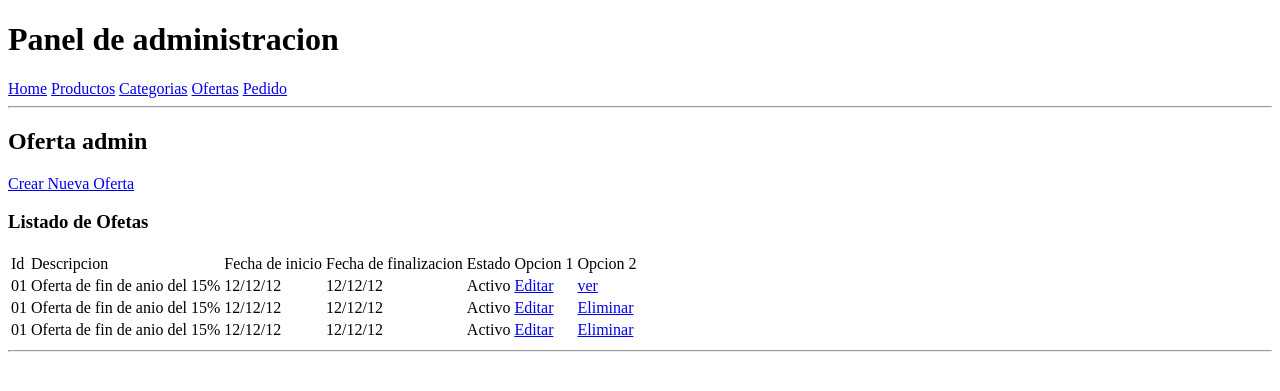
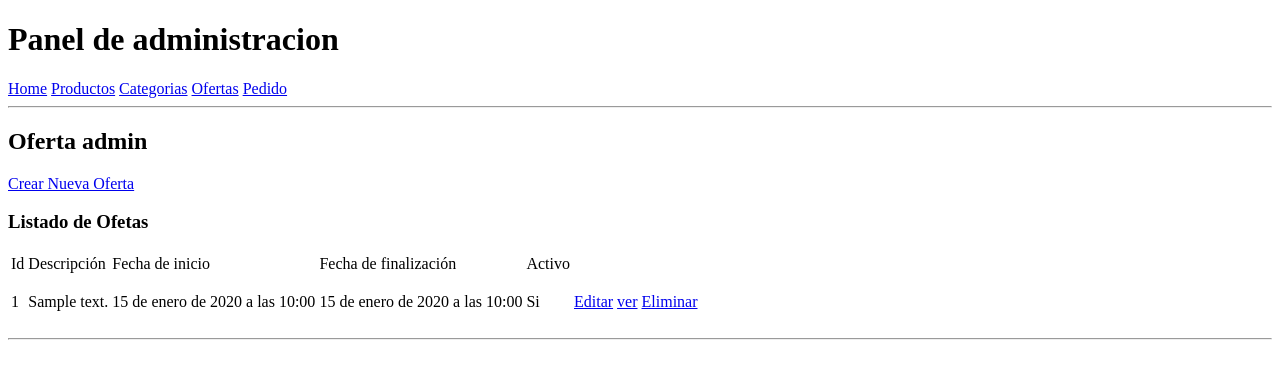
Before and after one commit to Team-Nahui/prueva, a Django app: page /administracion/oferta/ in a window 1280 px wide. Shown: the top 391 px of the page. Run offline with Django 4.2, Linux system fonts and the light colour scheme; tables that the repository leaves empty hold one stand-in row (values such as "Sample post").

Commit message:
inicializando rama para desarrollo la administracion de tienda django

```diff
--- a/administracion/forms.py
+++ b/administracion/forms.py
@@ -21,6 +21,9 @@ class OfertaForm(forms.ModelForm):
     class Meta:
         model = Oferta
         fields ='__all__'
+        widgets = [
+
+        ]
         labels = {
             'descripcion': 'Descripción',
             'fechaInicio': 'Fecha de inicio',
--- a/administracion/views.py
+++ b/administracion/views.py
@@ -119,14 +119,14 @@ class CreateOfertaView(View):
         """
         Muesta el formulario de Oferta
         """
-        form = OfertaForm
+        form = OfertaForm()
         context = {
             'form': form,
             'message': '',
             'state': 'create',
             'button_text': 'Crear Oferta',
         }
-        return render(request, 'administracion/new_oferta_template.html', context)
+        return render(request, 'administracion/oferta_create.html', context)
 
     def post(self, request):
         """
@@ -135,14 +135,16 @@ class CreateOfertaView(View):
         success_message = ''
         form = OfertaForm()
         if form.is_valid():
-            new_oferta = form.save()
+            form.save()
             form = OfertaForm()
             success_message = 'Guardado con exito!'
         contex = {
             'form': form,
-            'message': success_message
+            'message': success_message,
+            'state': 'create',
+            'button_text': 'Crear Oferta',
         }
-        return render(request, 'administracion/new_oferta_template.html', contex)
+        return render(request, 'administracion/oferta_create.html', contex)
 
 
 class EditOfertaView(View):
@@ -158,7 +160,7 @@ class EditOfertaView(View):
             'state': 'edit',
             'button_text': 'Guardar Canmbios',
         }
-        return render(request, 'administracion/new_oferta_template.html', context)
+        return render(request, 'administracion/oferta_create.html', context)
 
     def post(self, request, pk):
         success_message = ''
@@ -171,7 +173,7 @@ class EditOfertaView(View):
             'form': form,
             'message': success_message
         }
-        return render(request, 'administracion/new_oferta_template.html', context)
+        return render(request, 'administracion/oferta_create.html', context)
 
 
 class OfertaDetailView(View):
--- a/templates/administracion/categoria_delete.html
+++ b/templates/administracion/categoria_delete.html
@@ -7,6 +7,9 @@
             {% csrf_token %}
             <p>¿Estas seguro de eliminar el categoría: {{ categoria.nombre }}?</p>
             <button type="submit">Si, confirmar</button>
+            <a href="{% url 'listar_categoria' %}">
+               <input type="button" value="Cancelar" />
+            </a>
         </form>
     </div>
 {% endblock %}
--- a/templates/administracion/oferta_admin_template.html
+++ b/templates/administracion/oferta_admin_template.html
@@ -10,40 +10,26 @@
         <table class="default">
             <tr>
                 <td>Id</td>
-                <td>Descripcion</td>
+                <td>Descripción</td>
                 <td>Fecha de inicio</td>
-                <td>Fecha de finalizacion</td>
-                <td>Estado</td>
-                <td>Opcion 1</td>
-                <td>Opcion 2</td>
-            </tr>
-            <tr>
-                <td>01</td>
-                <td>Oferta de fin de anio del 15%</td>
-                <td>12/12/12</td>
-                <td>12/12/12</td>
-                <td> Activo </td>
-                <td><a href="{% url 'editar_oferta' pk=1 %}">Editar</a></td>
-                <td><a href="{% url 'oferta_detalle' pk=1 %}">ver</a></td>
-            </tr>
-            <tr>
-                <td>01</td>
-                <td>Oferta de fin de anio del 15%</td>
-                <td>12/12/12</td>
-                <td>12/12/12</td>
-                <td> Activo </td>
-                <td><a href="#">Editar</a></td>
-                <td><a href="#">Eliminar</a></td>
+                <td>Fecha de finalización</td>
+                <td>Activo</td>
             </tr>
             {% for oferta in ofertas %}
                 <tr>
-                    <td>01</td>
-                    <td>Oferta de fin de anio del 15%</td>
-                    <td>12/12/12</td>
-                    <td>12/12/12</td>
-                    <td> Activo </td>
-                    <td><a href="#">Editar</a></td>
-                    <td><a href="#">Eliminar</a></td>
+                <td>{{ oferta.id }}</td>
+                <td>{{ oferta.descripcion }}</td>
+                <td>{{ oferta.fechaInicio }}</td>
+                <td>{{ oferta.fechaFin }}</td>
+                    {% if oferta.activo  is True %}
+                        <td><p>Si</p> </td>
+                        {% else %}
+                        <td><p>No</p> </td>
+                    {% endif %}
+
+                <td><a href="{% url 'editar_oferta' pk=1 %}">Editar</a></td>
+                <td><a href="{% url 'oferta_detalle' pk=1 %}">ver</a></td>
+                <td><a href="#">Eliminar</a></td>
                 </tr>
             {% endfor %}
         </table>
--- a/templates/administracion/producto_delete.html
+++ b/templates/administracion/producto_delete.html
@@ -7,6 +7,9 @@
             {% csrf_token %}
             <p>¿Estas seguro de eliminar el producto: {{ producto.descripcion }}?</p>
             <button type="submit">Si, confirmar</button>
+            <a href="{% url 'listar_productos' %}">
+               <input type="button" value="Cancelar" />
+            </a>
         </form>
     </div>
 {% endblock %}
```
Also changed, not shown: templates/administracion/oferta_create.html (renamed from templates/administracion/new_oferta_template.html).
